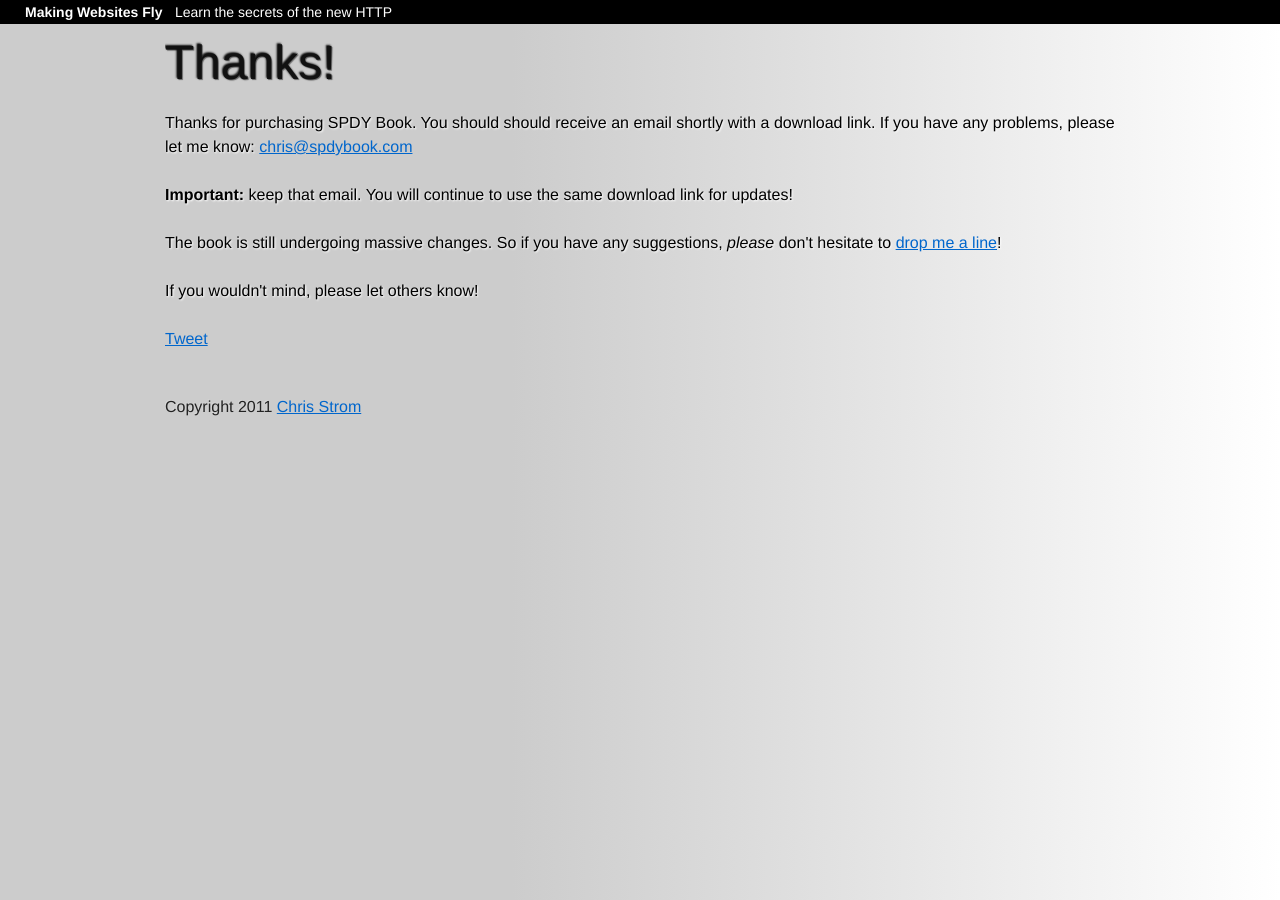
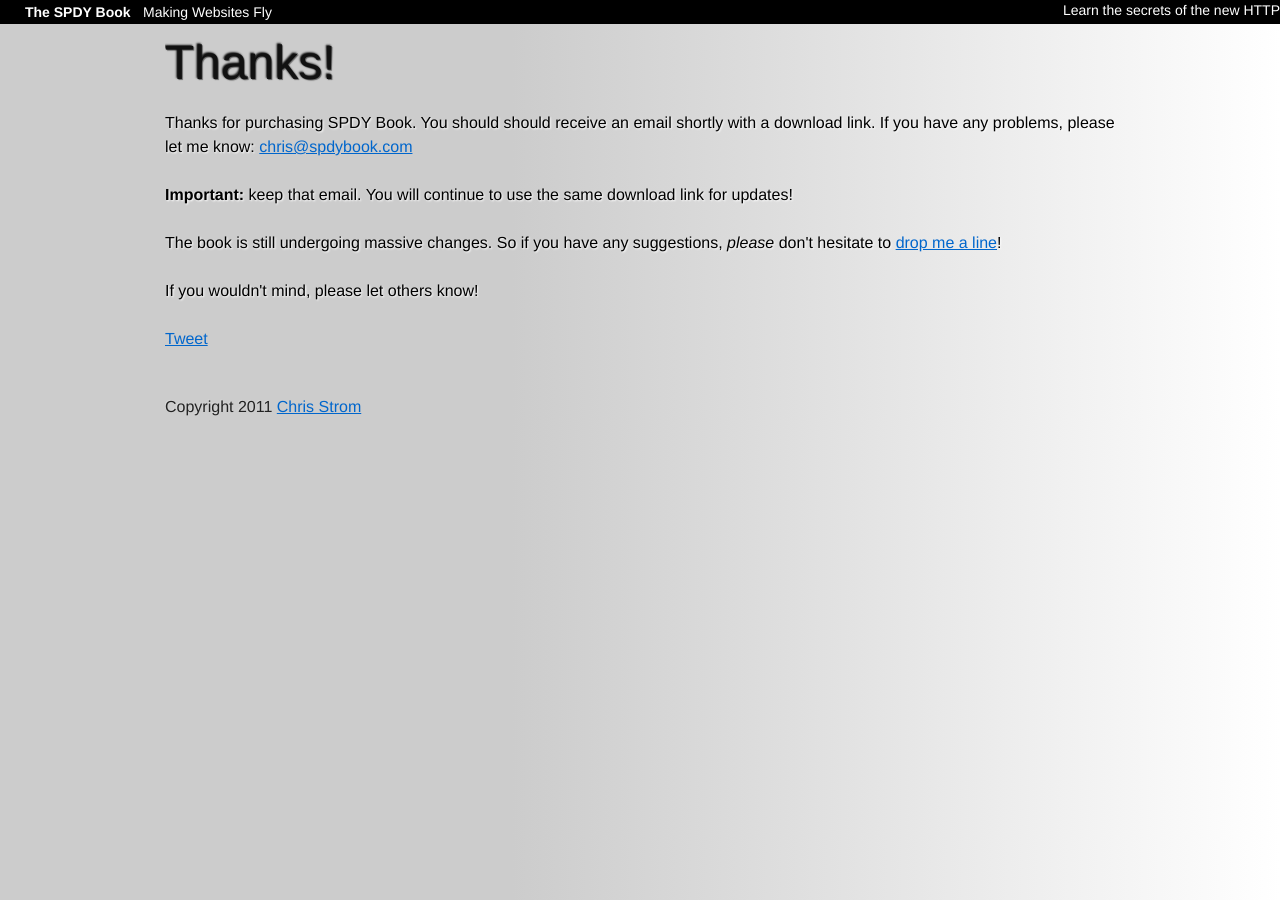
Before and after one commit to spdybook/spdybook.github.com, a Jekyll site: the page built from thanks.html, in a window 1280 px wide. Built offline with Jekyll 4.4.1, drawn with Linux system fonts in a browser that asks for light colours; Markdown is read by kramdown in place of the engine named in the settings; comment, search, counter and statistics services are not loaded.

Commit message:
Play with prominence of h1s

```diff
--- a/_layouts/default.html
+++ b/_layouts/default.html
@@ -11,10 +11,11 @@
   <![endif]-->
 </head>
 <body class="bp one-col">
-<section id="site-header">
-  <h1>Making Websites Fly</h1>
-  <h2>Learn the secrets of the new HTTP</h2>
-</section>
+<div id="site-header">
+  <span class="title">The SPDY Book</span>
+  <span class="subtitle">Making Websites Fly</span>
+  <span class="subtitle2">Learn the secrets of the new HTTP</span>
+</div>
 
   <div id="container">
     <div id="content">
--- a/index.html
+++ b/index.html
@@ -1,6 +1,6 @@
 ---
 layout: default
-title: SPDY Book
+title: SPDY Book -- Learn the secrets of the new HTTP
 ---
 <section id="title">
   <div id="cover" >
--- a/stylesheets/screen.css
+++ b/stylesheets/screen.css
@@ -493,25 +493,29 @@
 }
 
 /* line 35, ../sass/screen.sass */
-section#site-header {
+#site-header {
   margin: 0px;
   width: 100%;
   background-color: black;
 }
 /* line 39, ../sass/screen.sass */
-section#site-header h1, section#site-header h2 {
+#site-header span {
   color: white;
   font-size: 14px;
   display: inline;
 }
 /* line 43, ../sass/screen.sass */
-section#site-header h1 {
+#site-header .title {
   padding-left: 25px;
   padding-right: 8px;
   font-weight: bold;
 }
+/* line 47, ../sass/screen.sass */
+#site-header .subtitle2 {
+  float: right;
+}
 
-/* line 48, ../sass/screen.sass */
+/* line 50, ../sass/screen.sass */
 body.one-col {
   background-image: -webkit-gradient(linear, 0% 50%, 100% 50%, color-stop(0%, #cccccc), color-stop(40%, #cccccc), color-stop(100%, #ffffff));
   background-image: -webkit-linear-gradient(left, #cccccc, #cccccc 40%, #ffffff);
@@ -519,23 +523,23 @@
   background-image: -o-linear-gradient(left, #cccccc, #cccccc 40%, #ffffff);
   background-image: linear-gradient(left, #cccccc, #cccccc 40%, #ffffff);
 }
-/* line 52, ../sass/screen.sass */
+/* line 54, ../sass/screen.sass */
 body.one-col p {
   text-shadow: white 1px 1px 2px;
   color: black;
 }
-/* line 56, ../sass/screen.sass */
+/* line 58, ../sass/screen.sass */
 body.one-col a {
   text-shadow: transparent 0 0 0;
 }
-/* line 59, ../sass/screen.sass */
+/* line 61, ../sass/screen.sass */
 body.one-col #container {
   width: 950px;
   margin: 0 auto;
   overflow: hidden;
   *zoom: 1;
 }
-/* line 61, ../sass/screen.sass */
+/* line 63, ../sass/screen.sass */
 body.one-col #header, body.one-col #content, body.one-col footer {
   display: inline;
   float: left;
@@ -546,24 +550,24 @@
 * html body.one-col #header, * html body.one-col #content, * html body.one-col footer {
   overflow-x: hidden;
 }
-/* line 64, ../sass/screen.sass */
+/* line 66, ../sass/screen.sass */
 body.one-col #content {
   padding-top: 15px;
 }
-/* line 67, ../sass/screen.sass */
+/* line 69, ../sass/screen.sass */
 body.one-col #content h1 {
   text-shadow: #111111 -1px -1px 2px, #666666 1px 1px 1px;
 }
-/* line 70, ../sass/screen.sass */
+/* line 72, ../sass/screen.sass */
 body.one-col #content h2 {
   text-shadow: rgba(0, 0, 0, 0.8) 0 0 2px, rgba(255, 255, 255, 0.2) -1px -1px 0, rgba(255, 255, 255, 0.6) 1px 1px 2px;
 }
-/* line 73, ../sass/screen.sass */
+/* line 75, ../sass/screen.sass */
 body.one-col footer {
   padding-top: 20px;
   text-shadow: rgba(255, 255, 255, 0.2) -1px -1px 0;
 }
-/* line 78, ../sass/screen.sass */
+/* line 80, ../sass/screen.sass */
 body.one-col #title #cover {
   display: inline;
   float: left;
@@ -575,7 +579,7 @@
 * html body.one-col #title #cover {
   overflow-x: hidden;
 }
-/* line 81, ../sass/screen.sass */
+/* line 83, ../sass/screen.sass */
 body.one-col #title p {
   display: inline;
   float: left;
@@ -587,12 +591,12 @@
 * html body.one-col #title p {
   overflow-x: hidden;
 }
-/* line 86, ../sass/screen.sass */
+/* line 88, ../sass/screen.sass */
 body.one-col #cart h1 {
   text-shadow: rgba(0, 0, 0, 0.8) 0 0 2px, rgba(255, 255, 255, 0.2) -1px -1px 0, rgba(255, 255, 255, 0.6) 1px 1px 2px;
   font-size: 2.1em;
 }
-/* line 89, ../sass/screen.sass */
+/* line 91, ../sass/screen.sass */
 body.one-col #cart p {
   display: inline;
   float: left;
@@ -604,7 +608,7 @@
 * html body.one-col #cart p {
   overflow-x: hidden;
 }
-/* line 93, ../sass/screen.sass */
+/* line 95, ../sass/screen.sass */
 body.one-col #teaser {
   display: inline;
   float: left;
@@ -615,7 +619,7 @@
 * html body.one-col #teaser {
   overflow-x: hidden;
 }
-/* line 96, ../sass/screen.sass */
+/* line 98, ../sass/screen.sass */
 body.one-col #teaser .panel {
   -moz-border-radius: 5px;
   -webkit-border-radius: 5px;
@@ -638,17 +642,17 @@
 * html body.one-col #teaser .panel {
   overflow-x: hidden;
 }
-/* line 104, ../sass/screen.sass */
+/* line 106, ../sass/screen.sass */
 body.one-col #teaser h1 {
   font-size: 12px;
   text-shadow: black 0 0 0;
 }
-/* line 107, ../sass/screen.sass */
+/* line 109, ../sass/screen.sass */
 body.one-col #teaser h2 {
   font-size: 10px;
   text-shadow: black 0 0 0;
 }
-/* line 111, ../sass/screen.sass */
+/* line 113, ../sass/screen.sass */
 body.one-col #teaser p {
   display: inline;
   float: left;
@@ -662,11 +666,11 @@
 * html body.one-col #teaser p {
   overflow-x: hidden;
 }
-/* line 117, ../sass/screen.sass */
+/* line 119, ../sass/screen.sass */
 body.one-col #teaser a {
   color: #999999;
 }
-/* line 122, ../sass/screen.sass */
+/* line 124, ../sass/screen.sass */
 body.one-col #teaser #feed-control .gfg-root {
   -moz-border-radius: 2px;
   -webkit-border-radius: 2px;
@@ -676,7 +680,7 @@
   border-radius: 2px;
   border-color: transparent;
 }
-/* line 126, ../sass/screen.sass */
+/* line 128, ../sass/screen.sass */
 body.one-col #teaser #feed-control .gfg-root .gfg-title {
   background-color: #333333;
   padding: 2px 0px 2px 5px;
@@ -687,19 +691,19 @@
   -khtml-border-radius: 2px;
   border-radius: 2px;
 }
-/* line 131, ../sass/screen.sass */
+/* line 133, ../sass/screen.sass */
 body.one-col #teaser #feed-control .gfg-root .gfg-entry {
   display: none;
 }
-/* line 134, ../sass/screen.sass */
+/* line 136, ../sass/screen.sass */
 body.one-col #teaser #feed-control .gfg-root .gfg-listentry-highlight {
   background-image: none !important;
 }
-/* line 137, ../sass/screen.sass */
+/* line 139, ../sass/screen.sass */
 body.one-col #teaser #feed-control .gfg-root .gfg-listentry-odd {
   background-color: #555555;
 }
-/* line 139, ../sass/screen.sass */
+/* line 141, ../sass/screen.sass */
 body.one-col #teaser #feed-control .gfg-root .gfg-listentry-even {
   background-color: #666666;
   -moz-border-radius: 2px;
@@ -709,7 +713,7 @@
   -khtml-border-radius: 2px;
   border-radius: 2px;
 }
-/* line 143, ../sass/screen.sass */
+/* line 145, ../sass/screen.sass */
 body.one-col #marketing {
   display: inline;
   float: left;
@@ -721,7 +725,7 @@
 * html body.one-col #marketing {
   overflow-x: hidden;
 }
-/* line 149, ../sass/screen.sass */
+/* line 151, ../sass/screen.sass */
 body.one-col #mailing-list {
   display: inline;
   float: left;
@@ -733,7 +737,7 @@
 * html body.one-col #mailing-list {
   overflow-x: hidden;
 }
-/* line 153, ../sass/screen.sass */
+/* line 155, ../sass/screen.sass */
 body.one-col #mailing-list a {
   display: -moz-inline-box;
   -moz-box-orient: vertical;
@@ -773,11 +777,11 @@
   height: 16px;
   float: none;
 }
-/* line 160, ../sass/screen.sass */
+/* line 162, ../sass/screen.sass */
 body.one-col #mailing-list a:hover {
   color: #aaaaaa;
 }
-/* line 163, ../sass/screen.sass */
+/* line 165, ../sass/screen.sass */
 body.one-col #follow {
   display: inline;
   float: left;
@@ -789,13 +793,13 @@
   overflow-x: hidden;
 }
 
-/* line 166, ../sass/screen.sass */
+/* line 168, ../sass/screen.sass */
 .cost {
   text-shadow: #555555 1px 0px 2px;
   background-color: #aaaaaa;
 }
 
-/* line 170, ../sass/screen.sass */
+/* line 172, ../sass/screen.sass */
 .slammin {
   font-style: italic;
 }
```
Also changed, not shown: sass/screen.sass (+5 -3 lines).
